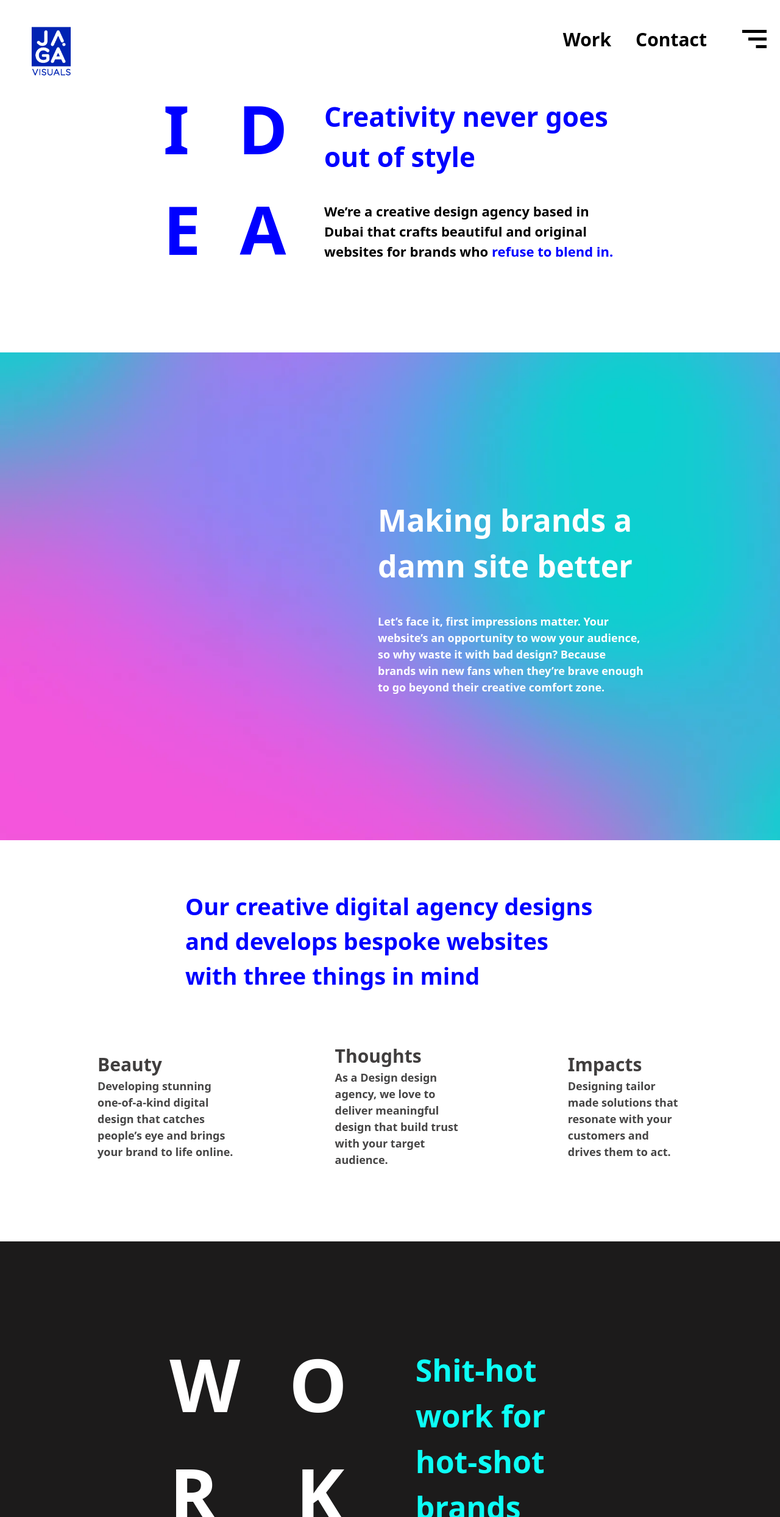
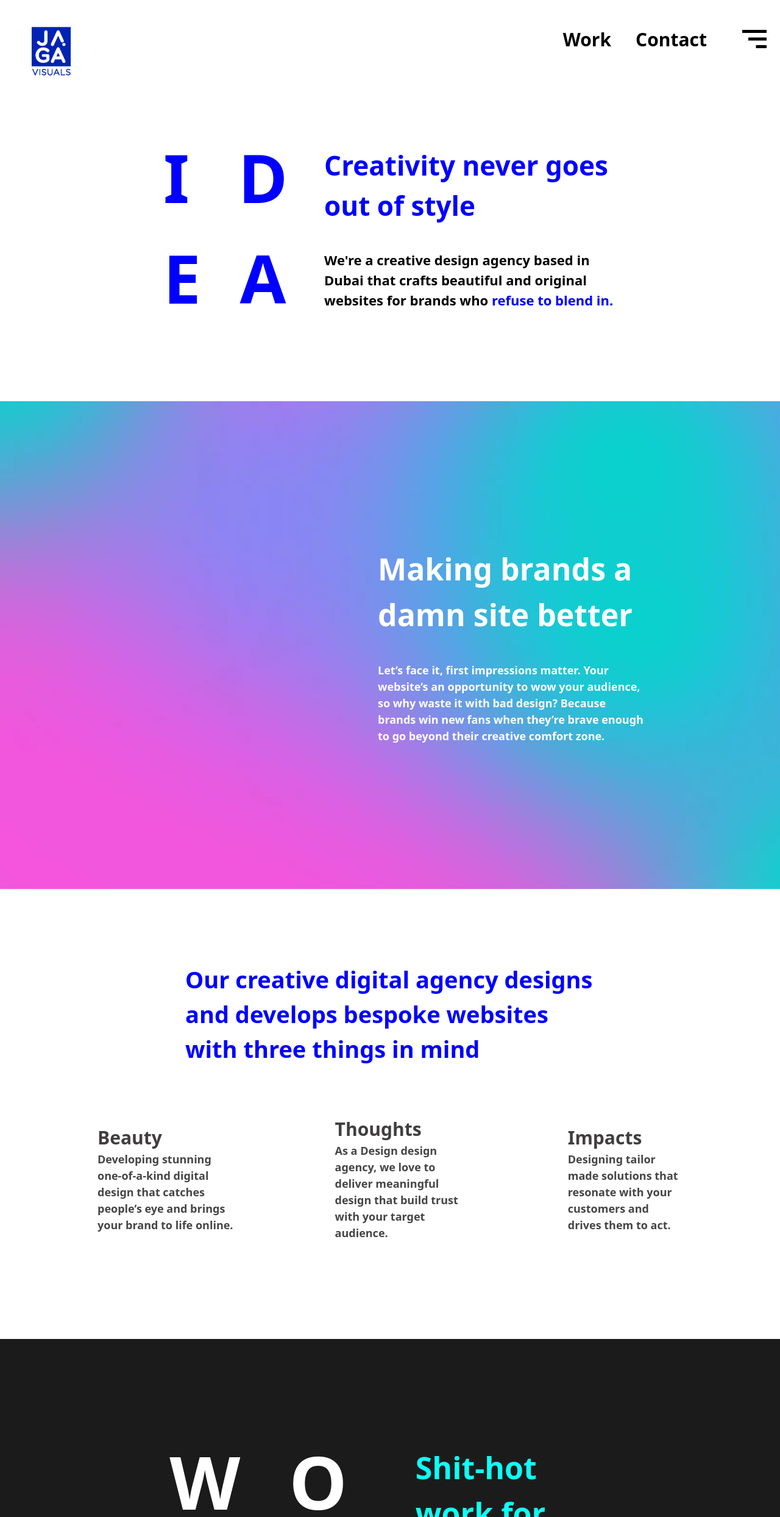
Before and after one commit to borodedamie/jaga-visuals, a React (Vite) app: page / in a window 1280 px wide. Shown: the top 2488 px of the page at 61% size. Built offline with nearby package versions, Linux system fonts and the light colour scheme.

Commit message:
adjusted spacing across the site

```diff
--- a/src/components/Agency1.jsx
+++ b/src/components/Agency1.jsx
@@ -6,7 +6,7 @@ const Agency1 = () => {
   const line2 = "piece";
   return (
     <div className="">
-      <div className="px-5 w-full gap-[60px] flex flex-col pb-20 md:flex-row items-center justify-center">
+      <div className="px-5 w-full gap-[60px] flex flex-col py-20 md:flex-row items-center justify-center">
         <div className="text-[blue] flex flex-col font-black text-[110px]">
           <motion.div
             variants={fadeIn("right", 0.5)}
--- a/src/components/BriefL.jsx
+++ b/src/components/BriefL.jsx
@@ -4,7 +4,7 @@ import Related from "./Related";
 const BriefL = () => {
   return (
     <div className="px-5 md:px-20 ">
-      <div className="flex flex-col justify-around gap-5 w-full px-5 md:px-20 ">
+      <div className="flex flex-col justify-around gap-5 w-full p-20 md:px-20 ">
       <h2 className="font-bold text-[75px] text-[blue]">The Brief</h2>
       <div className="flex items-end justify-end">
         <p className="flex items-end text-left font-medium text-[30px] w-[50rem]">
--- a/src/components/Career1.jsx
+++ b/src/components/Career1.jsx
@@ -1,12 +1,13 @@
 import React from "react";
 import { motion } from "framer-motion";
 import { sentence, letter, fadeIn } from "./variants";
+
 const Career1 = () => {
   const line1 = "Be part of a great team,";
   const line2 = "but work from anywhere";
   return (
     <div className="px-5 ">
-      <div className="gap-[60px] flex flex-col pb-20 md:flex-row items-center justify-center">
+      <div className="gap-[60px] flex flex-col py-20 md:flex-row items-center justify-center">
         <div  className="text-[blue] flex flex-col font-black text-[110px]">
           <motion.div variants={fadeIn("right", 0.5)}
         viewport={{ once: true, amount: 0.7 }}
--- a/src/components/Header.jsx
+++ b/src/components/Header.jsx
@@ -1,12 +1,14 @@
 import React from "react";
 import { motion } from "framer-motion";
 import { sentence,letter,fadeIn } from "./variants";
+
 const Header = () => {
 
   const line1 = "Creativity never goes"
   const line2 = "out of style"
+
   return (
-    <div className="px-5 gap-[60px] flex flex-col pb-20 md:flex-row items-center justify-center">
+    <div className="px-5 gap-[60px] flex flex-col py-20 md:flex-row items-center justify-center">
       <div className="text-[blue] flex flex-col font-black text-[110px]">
         <motion.div
          variants={fadeIn("right", 0.5)}
@@ -49,7 +51,7 @@ const Header = () => {
           })}
         </motion.h2>
         <p className="text-[22px] font-bold pt-10 w-full md:w-[30rem]">
-          We’re a creative design agency based in Dubai that crafts beautiful
+          We're a creative design agency based in Dubai that crafts beautiful
           and original websites for brands who{" "}
           <span className="text-[blue]">refuse to blend in.</span>
         </p>
--- a/src/components/Related.jsx
+++ b/src/components/Related.jsx
@@ -77,7 +77,7 @@ const Related = () => {
             </div>
           </div>
         </div>
-        <div className="flex py-20 flex-row items-center gap-10 justify-center">
+        <div className="flex pt-20 pb-40 flex-row items-center gap-10 justify-center">
           <h2 className="text-[blue] font-bold text-[30px]">Don't be Shy</h2>
           <hr className="border-3 h-[4rem] w-1 bg-[#7979cf]" />
           <div className="flex flex-row items-center justify-center">
@@ -87,7 +87,6 @@ const Related = () => {
               </button>
             </NavLink>
           </div>
-
         </div>
       </div>
     </div>
--- a/src/components/Service1.jsx
+++ b/src/components/Service1.jsx
@@ -7,7 +7,7 @@ const Service1 = () => {
   const line1 = "standout websites and branding ";
   return (
     <>
-      <div className="gap-[60px] flex flex-col pb-20 md:flex-row items-center md:items-center justify-center">
+      <div className="gap-[60px] flex flex-col py-20 md:flex-row items-center md:items-center justify-center">
         <div className="text-[blue] flex flex-col font-black text-[70px]">
           <motion.div
             variants={fadeIn("right", 0.5)}
--- a/src/components/Shape2.jsx
+++ b/src/components/Shape2.jsx
@@ -2,7 +2,7 @@ import React from "react";
 import { motion } from "framer-motion";
 const Shape2 = () => {
   return (
-    <div className="flex flex-col justify-center items-center py-10 mt-[30rem] md:mt-0 mx-auto md:mx-0 px-5 md:px-[10rem]">
+    <div className="w-fit flex flex-col justify-center items-center py-20 mt-[30rem] md:mt-0 mx-auto md:mx-0 px-5 md:px-[10rem]">
       <motion.h2
         animate={{ opacity: 1, scale: 1 }}
         transition={{
--- a/src/components/Team.jsx
+++ b/src/components/Team.jsx
@@ -22,7 +22,7 @@ const Team = () => {
             </h2>
           </div>
         </div>
-        <div className="flex flex-col md:flex-row gap-10 px-20 py-20 justify-center items-center">
+        <div className="flex flex-col md:flex-row gap-10 px-20 pt-20 pb-40 justify-center items-center">
           <div className="border rounded-2xl h-[20rem] w-[18rem] bg-[white]"></div>
           <div className="border rounded-2xl h-[20rem] w-[18rem] bg-[white]"></div>
           <div className="border rounded-2xl h-[20rem] w-[18rem] bg-[white]"></div>
--- a/src/components/Work1.jsx
+++ b/src/components/Work1.jsx
@@ -1,12 +1,13 @@
 import React from "react";
 import { motion } from "framer-motion";
 import { sentence,letter, fadeIn } from "./variants";
+
 const Work1 = () => {
   const line1 = "We are experts in"
   const line2 = "bringing brands to life digitally"
   return (
     <div className="px-5">
-    <div className="w-full gap-[60px] flex flex-col pb-20 md:flex-row items-center justify-center">
+    <div className="w-full gap-[60px] flex flex-col py-20 md:flex-row items-center justify-center">
       <div className="text-[blue] flex flex-col font-black text-[110px]">
         <motion.div variants={fadeIn("right", 0.5)}
         viewport={{ amount: 0.7 }}
--- a/src/pages/Home1.jsx
+++ b/src/pages/Home1.jsx
@@ -6,6 +6,7 @@ import Shape2 from '../components/Shape2';
 import Work from '../components/Work'
 import Clients from '../components/Clients'
 import Footer from '../components/Footer'
+
 const Home1 = () => {
   return (
     <div>
--- a/src/pages/Works.jsx
+++ b/src/pages/Works.jsx
@@ -3,6 +3,7 @@ import Footer from '../components/Footer';
 import Work1 from '../components/Work1';
 import WorkExpert from '../components/WorkExpert';
 import Nav from '../components/Nav';
+
 const Works = () => {
   return (
     <div>
```
Lines whose indentation alone changed are shown as unchanged.
